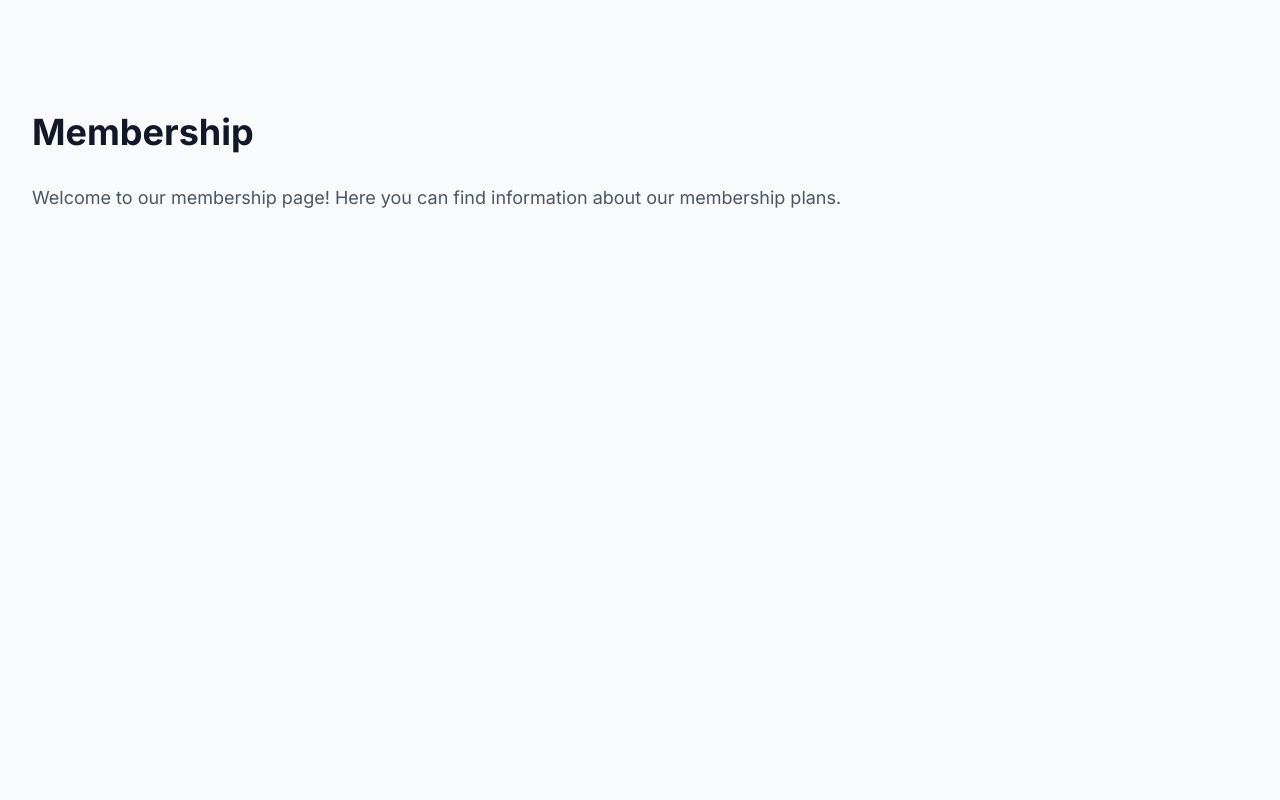
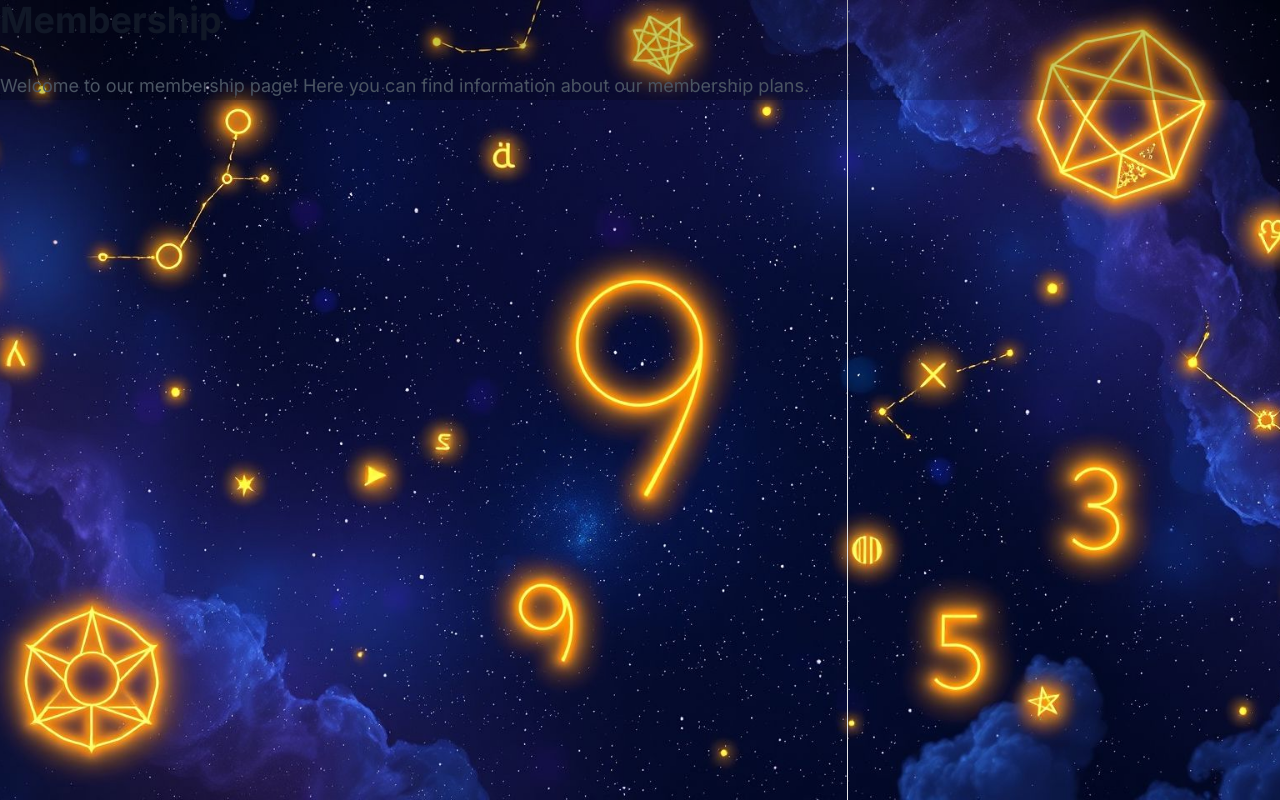
Before and after one commit to SamuelkohP04/React-Shop, a Next.js app: page /membership in a window 1280 px wide. Built offline with nearby package versions, Linux system fonts and the light colour scheme.

Commit message:
feat: background img for membership page

```diff
--- a/src/app/membership/page.tsx
+++ b/src/app/membership/page.tsx
@@ -1,13 +1,17 @@
 export default function MembershipPage() {
   return (
-    <div className="min-h-screen bg-gray-50 pt-16">
-      <div className="mx-auto max-w-7xl px-4 py-12 sm:px-6 lg:px-8">
+    <div className="relative bg-black/20">
+      {/* Background GIF */}
+      <img
+        src="/LandingPage/LandingBackground.jpg"
+        alt="Background"
+        className="fixed top-0 left-0 w-full h-full object-cover z-[-1]"
+      />
         <h1 className="text-4xl font-bold text-gray-900 mb-8">Membership</h1>
         <p className="text-lg text-gray-600">
           Welcome to our membership page! Here you can find information about our membership plans.
         </p>
         {/* Add your membership content here */}
       </div>
-    </div>
   );
 }
--- a/src/app/page.tsx
+++ b/src/app/page.tsx
@@ -1,6 +1,3 @@
-
-
-
 import { Metadata } from "next";
 import CTA from "@/app/(site)/Cta";
 //import FAQ from "@/app/(site)/Faq";
```
